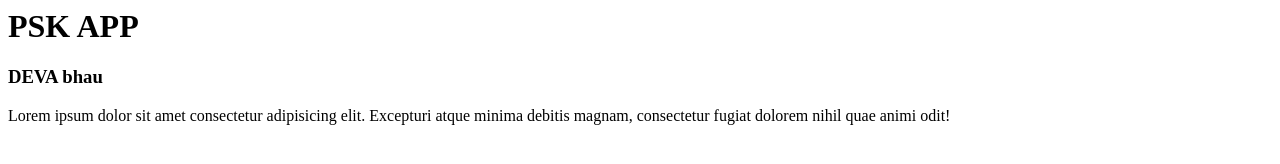
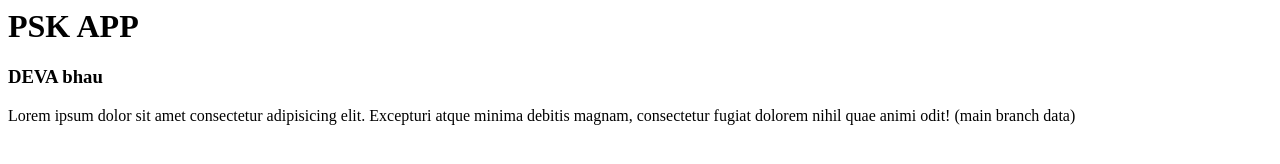
Before and after one commit to mohit-k21/pskproject, a plain HTML site: page index.html in a window 1280 px wide. Drawn offline with Linux system fonts and the light colour scheme.

```diff
--- a/index.html
+++ b/index.html
@@ -1,3 +1,3 @@
 <h1>PSK APP</h1>
 <h3>DEVA bhau</h3>
-<p>Lorem ipsum dolor sit amet consectetur adipisicing elit. Excepturi atque minima debitis magnam, consectetur fugiat dolorem nihil quae animi odit!</p>
+<p>Lorem ipsum dolor sit amet consectetur adipisicing elit. Excepturi atque minima debitis magnam, consectetur fugiat dolorem nihil quae animi odit! (main branch data)  </p>
```
